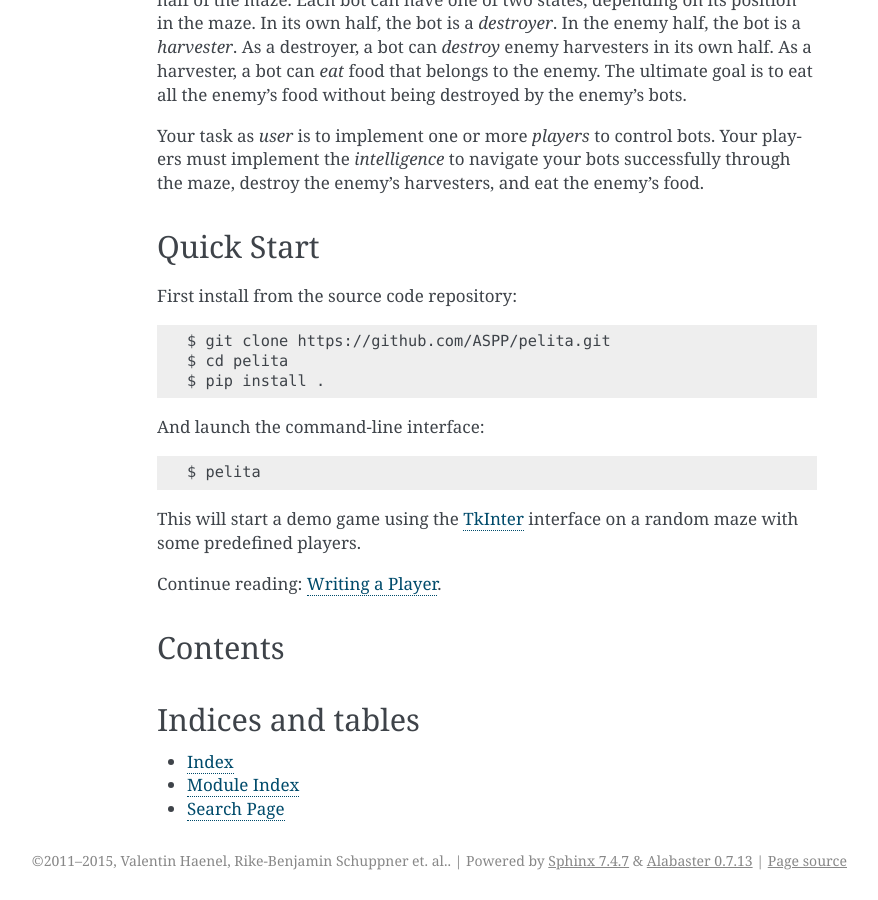
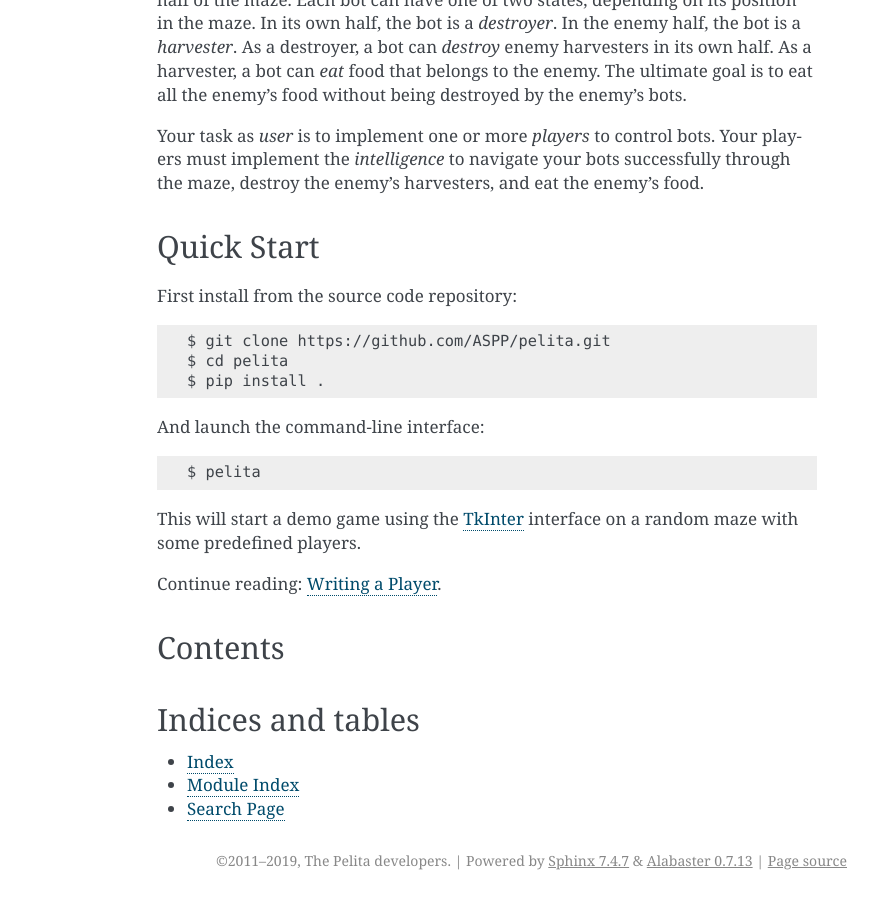
Before and after one commit to ASPP/pelita, a Sphinx documentation site: the page built from doc/source/index.rst, in a window 1280 px wide and 900 px high, scrolled down 1059 px. Shown: the whole window, without its empty margins (263-1141 px from the left). Built offline with Sphinx 7.4.7, drawn with Linux system fonts in a browser that asks for light colours; the version number is read from the project's files by our own code.

Commit message:
DOC: Update copyright statement

```diff
--- a/doc/source/conf.py
+++ b/doc/source/conf.py
@@ -62,8 +62,8 @@ master_doc = 'index'
 
 # General information about the project.
 project = 'Pelita'
-copyright = '2011–2015, Valentin Haenel, Rike-Benjamin Schuppner et. al.'
-author = 'Valentin Haenel, Rike-Benjamin Schuppner et. al.'
+copyright = '2011–2019, The Pelita developers'
+author = 'The Pelita developers'
 
 # The version info for the project you're documenting, acts as replacement for
 # |version| and |release|, also used in various other places throughout the
@@ -247,7 +247,7 @@ latex_elements = {
 #  author, documentclass [howto, manual, or own class]).
 latex_documents = [
   (master_doc, 'Pelita.tex', 'Pelita Documentation',
-   'Valentin Haenel, Rike-Benjamin Schuppner et. al.', 'manual'),
+   'The Pelita developers', 'manual'),
 ]
 
 # The name of an image file (relative to this directory) to place at the top of
```
Also changed, not shown: 1 other file.
